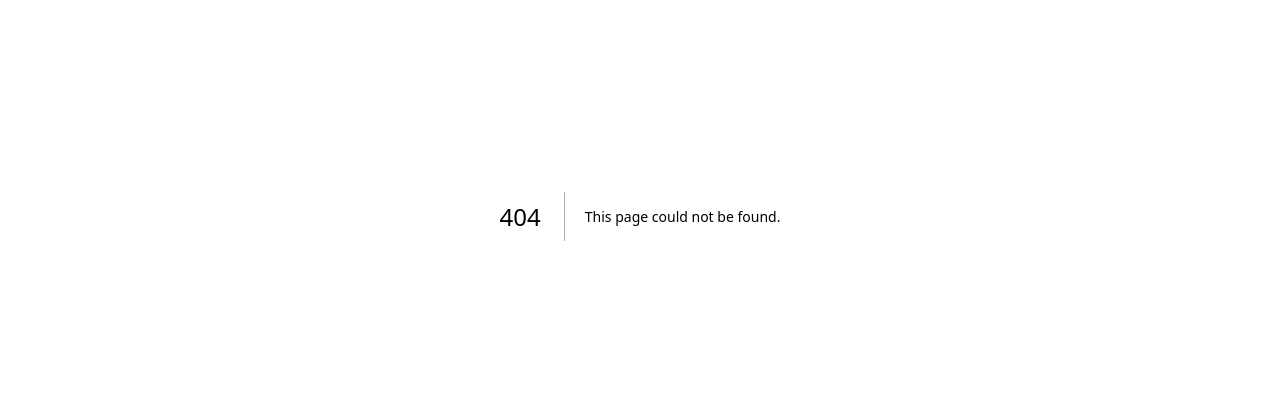
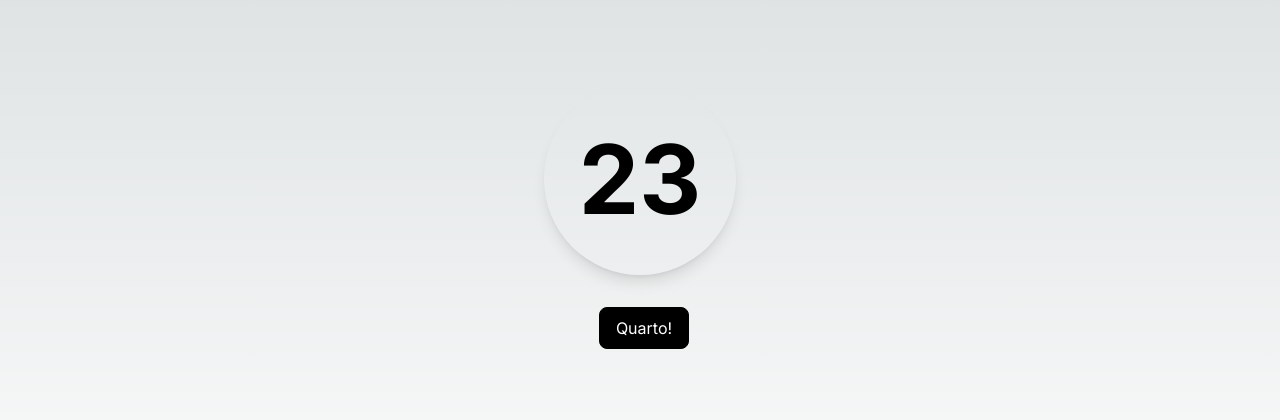
Before and after one commit to moroball14/quarto-timer, a Next.js app: page /timer in a window 1280 px wide. Before the commit this address had no page. Shown: the part 184-604 px from the top of the page. Built offline with nearby package versions, Linux system fonts and the light colour scheme.

Commit message:
feat: timer page

```diff
--- a/src/app/layout.tsx
+++ b/src/app/layout.tsx
@@ -5,8 +5,8 @@ import "./globals.css";
 const inter = Inter({ subsets: ["latin"] });
 
 export const metadata: Metadata = {
-  title: "Create Next App",
-  description: "Generated by create next app",
+  title: "Quarto Timer",
+  description: "A simple timer for the Quarto board game",
 };
 
 export default function RootLayout({
--- /dev/null
+++ b/src/app/timer/page.tsx
@@ -0,0 +1,38 @@
+"use client";
+
+import { useState, useEffect } from "react";
+import { Button } from "@/components/ui/button";
+
+export default function Timer() {
+  const [countdown, setCountdown] = useState(30);
+  useEffect(() => {
+    let timer: NodeJS.Timeout;
+    if (countdown > 0) {
+      timer = setInterval(() => {
+        setCountdown((prevCount) => prevCount - 1);
+      }, 1000);
+    } else {
+      setCountdown(0);
+    }
+    return () => clearInterval(timer);
+  }, [countdown]);
+  const handleClick = () => {
+    setCountdown((prevCount) => (prevCount === 30 ? 0 : 30));
+  };
+  return (
+    <div className="flex items-center justify-center h-screen bg-background">
+      <div className="flex flex-col items-center gap-8">
+        <div className="bg-card p-8 rounded-full w-48 h-48 shadow-lg cursor-pointer relative" onClick={handleClick}>
+          <div className="text-8xl font-bold text-card-foreground animate-flip absolute top-1/2 left-1/2 transform -translate-x-1/2 -translate-y-1/2">
+            {countdown.toString().padStart(2, "0")}
+          </div>
+        </div>
+        <div className="ml-2">
+          <Button variant="outline" className="px-4 py-2 bg-black text-white">
+            Quarto!
+          </Button>
+        </div>
+      </div>
+    </div>
+  )
+}
--- /dev/null
+++ b/src/components/ui/button.tsx
@@ -0,0 +1,24 @@
+export const Button = ({
+  variant,
+  className,
+  children,
+}: Readonly<{
+  variant: "solid" | "outline";
+  className?: string;
+  children: React.ReactNode;
+}>) => {
+  return (
+    <button
+      className={`
+        ${
+          variant === "solid"
+            ? "bg-black text-white"
+            : "border border-black text-white"
+        }
+        px-4 py-2 rounded-lg ${className}
+      `}
+    >
+      {children}
+    </button>
+  );
+};
```
